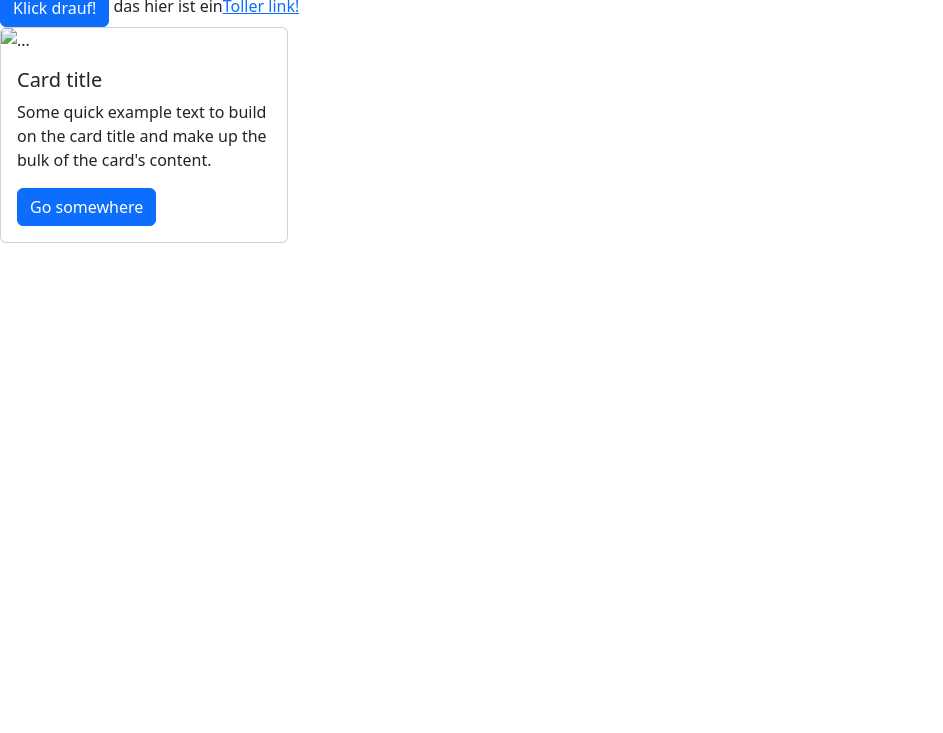
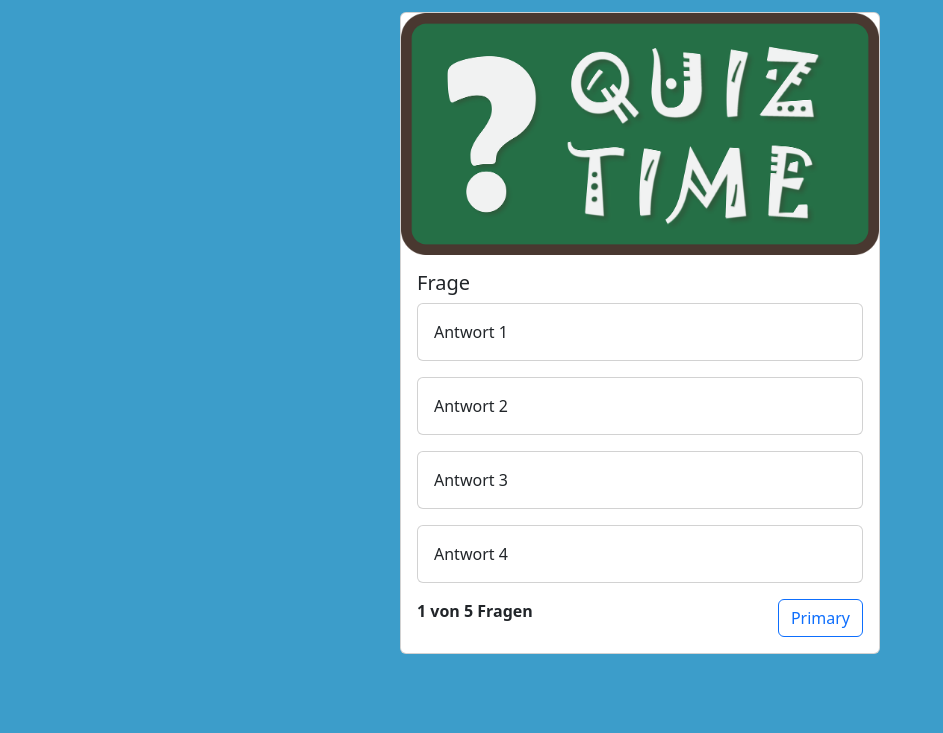
Before and after one commit to OliverSiebert2710/Quiz-App, a website: page index.html in a window 1280 px wide. Shown: the part 67-800 px from the top of the page, without its empty margins (0-943 px from the left). Drawn offline with nearby package versions, Linux system fonts and the light colour scheme.

Commit message:
Card added

```diff
--- a/index.html
+++ b/index.html
@@ -1,26 +1,64 @@
 <!DOCTYPE html>
 <html lang="en">
-<head>
-    <meta charset="UTF-8">
-    <meta name="viewport" content="width=device-width, initial-scale=1.0">
+  <head>
+    <meta charset="UTF-8" />
+    <meta name="viewport" content="width=device-width, initial-scale=1.0" />
     <title>Quiz App</title>
 
-    <link rel="stylesheet" href="node_modules/bootstrap/dist/css/bootstrap.min.css">
-</head>
-<body>
-    <h1>Yeah Bootstrap!</h1>
+    <link rel="stylesheet" href="style.css" />
+    <script src="script.js"></script>
 
-    <button class="btn btn-primary">Klick drauf!</button>
+    <!--Bootstrap files-->
+    <link
+      href="https://cdn.jsdelivr.net/npm/bootstrap@5.3.2/dist/css/bootstrap.min.css"
+      rel="stylesheet"
+      integrity="sha384-T3c6CoIi6uLrA9TneNEoa7RxnatzjcDSCmG1MXxSR1GAsXEV/Dwwykc2MPK8M2HN"
+      crossorigin="anonymous"
+    />
+    <script
+      src="https://cdn.jsdelivr.net/npm/bootstrap@5.3.2/dist/js/bootstrap.bundle.min.js"
+      integrity="sha384-C6RzsynM9kWDrMNeT87bh95OGNyZPhcTNXj1NW7RuBCsyN/o0jlpcV8Qyq46cDfL"
+      crossorigin="anonymous"
+    ></script>
+  </head>
+  <body>
 
-    das hier ist ein<a href="#">Toller link!</a>
+    <div class="container">
+      <div class="card" style="width: 30rem">
+        <img src="/img/quiz-time.png" class="card-img-top" alt="bild" />
+        <div class="card-body">
+          <h5 class="card-title">Frage</h5>
 
-    <div class="card" style="width: 18rem;">
-        <img src="..." class="card-img-top" alt="...">
-        <div class="card-body">
-          <h5 class="card-title">Card title</h5>
-          <p class="card-text">Some quick example text to build on the card title and make up the bulk of the card's content.</p>
-          <a href="#" class="btn btn-primary">Go somewhere</a>
+          <div class="card mb-3">
+            <div class="card-body">
+              Antwort 1
+            </div>
+          </div>
+
+          <div class="card mb-3">
+            <div class="card-body">
+              Antwort 2
+            </div>
+          </div>
+
+          <div class="card mb-3">
+            <div class="card-body">
+              Antwort 3
+            </div>
+          </div>
+
+          <div class="card mb-3">
+            <div class="card-body">
+              Antwort 4
+            </div>
+          </div>
+
+          <div class="question_footer">
+            <span><b>1 von 5 Fragen</b></span>
+            <button type="button" class="btn btn-outline-primary">Primary</button>
+          </div>
         </div>
       </div>
-</body>
+    </div>
+  </body>
 </html>
--- a/style.css
+++ b/style.css
@@ -0,0 +1,17 @@
+body {
+    background-color: #3C9DCA !important;
+}
+
+.container {
+    min-height: 100vh;
+    background-color: #3C9DCA !important;
+    display: flex;
+    align-items: center;
+    justify-content: center;
+
+}
+
+.question_footer {
+    display: flex;
+    justify-content: space-between;
+}
```
Also changed, not shown: img/quiz-time.png (added).
